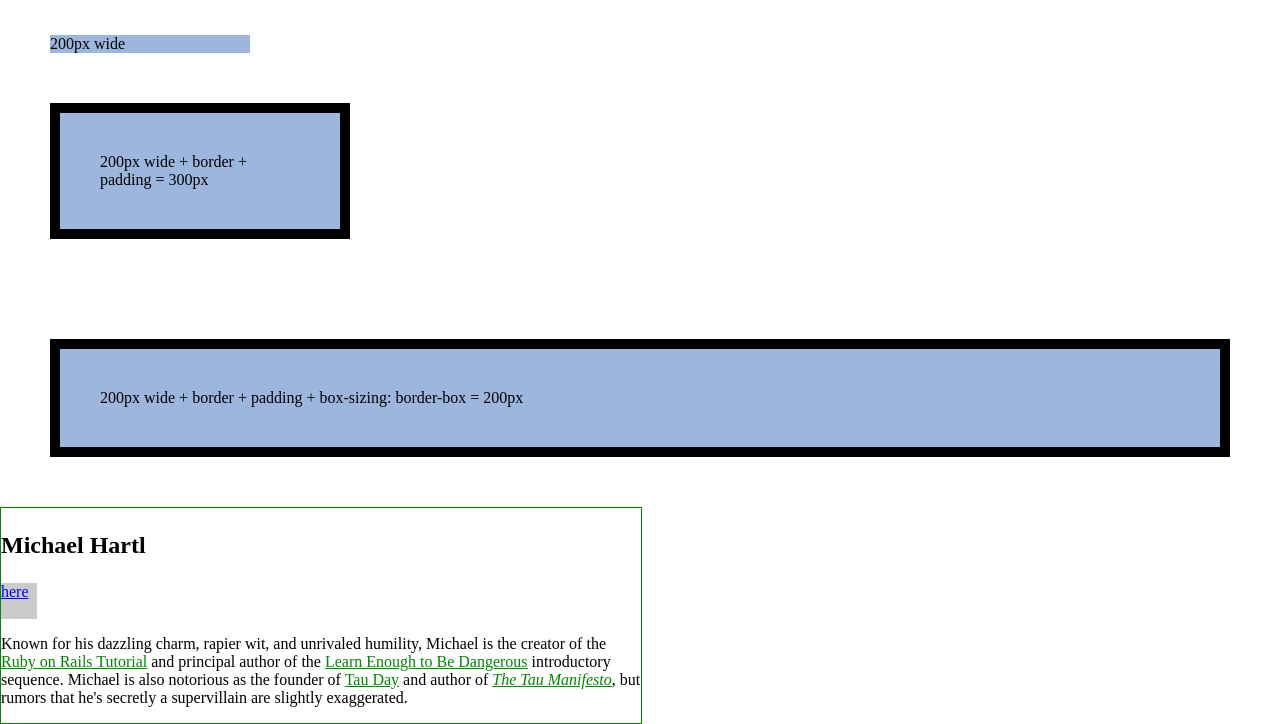
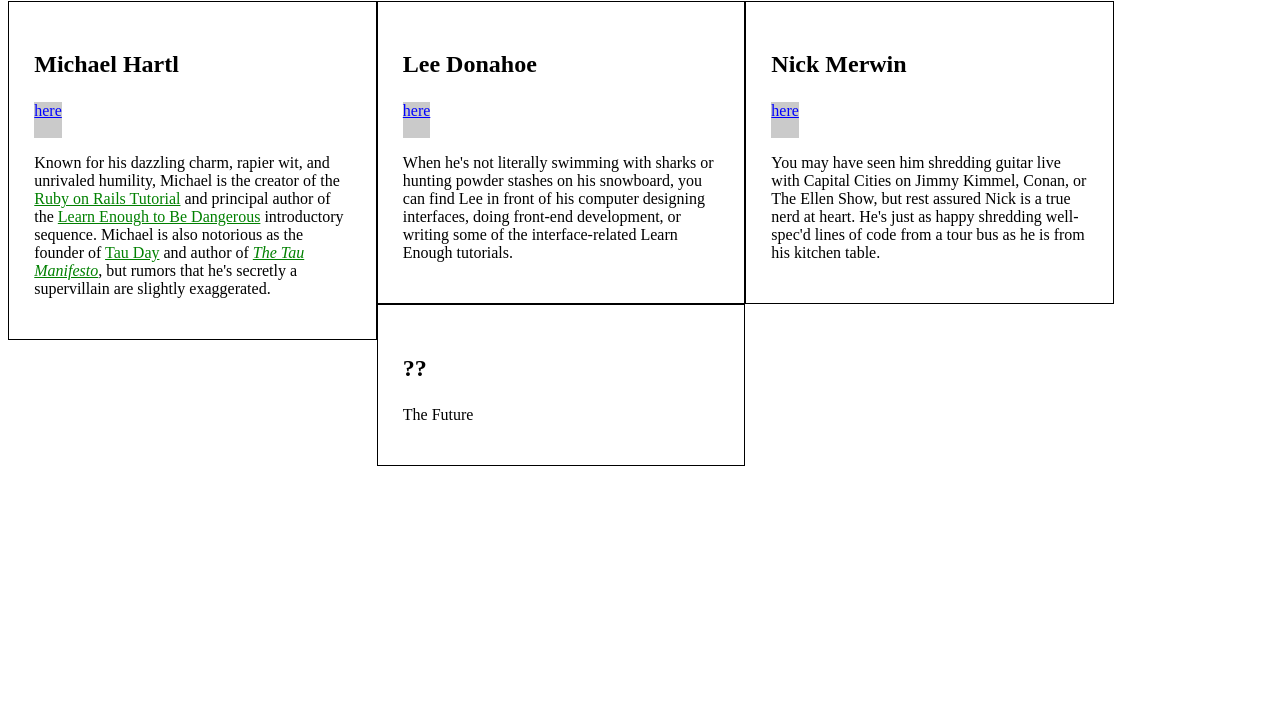
Before and after one commit to viewsdevelop/viewsdevelop.github.io, a plain HTML site: page index.html in a window 1280 px wide. Shown: the part 474-1198 px from the top of the page. After the commit the page ends 940 px from the top, so only its background shows below. Drawn offline with Linux system fonts and the light colour scheme.

Commit message:
Apply latest HTML / CSS styles

```diff
--- a/index.html
+++ b/index.html
@@ -5,39 +5,38 @@
     <meta charset="utf-8">
     <style>
       /* GLOBAL STYLES */
-      a {
-        color: rgba(220, 140, 245, 0.2);
-      }
-      html, body {
-        margin: 0;
-        padding: 0;
-      }
       h1 {
+        font-size: 7vw;
         margin-top: 0;
       }
-      h2 {
-        font-size: 30px;
+      a {
+        color: #f00;
+      }
+
+      /* HERO STYLES */
+      .full-hero {
+        background-color: #c7dbfc;
+        height: 50vh;
       }
 
       /* SOCIAL STYLES */
       .social-link {
         background: rgba(150, 150, 150, 0.5);
-        color: #00f;
+        color: blue;
         display: inline-block;
         height: 36px;
-        width: 36px;
-      }
-      .show {
-        display: block;
       }
 
       /* BIO STYLES */
       .bio-wrapper {
+        font-size: 24px;
       }
       .bio-box {
-        border: 10px solid #000;
+        border: 1px solid black;
+        float: left;
         font-size: 1rem;
-        width: 50%;
+        padding: 2%;
+        width: 25%;
       }
       .bio-box h3 {
         font-size: 1.5em;
@@ -46,35 +45,7 @@
         font-size: 1em;
       }
       .bio-copy a {
-        color: #080;
-      }
-      div.bio-box {
-        border: 1px solid #080;
-      }
-
-      /* HERO STYLES */
-      .full-hero {
-        background-color: #c7dbfc;
-        height: 50vh;
-      }
-      .full-hero li {
-        display: inline;
-      }
-
-      /* TEST BOX STYLES */
-      .test-box {
-        background: #9db6dd;
-        margin: 50px;
-        width: 200px;
-      }
-      .test-box-nosizing {
-        border: 10px solid #000;
-        padding: 40px;
-      }
-      .test-box-sizing {
-        box-sizing: border-box;
-        margin-top: 100px;
-        width: auto;
+        color: green;
       }
     </style>
   </head>
@@ -94,17 +65,6 @@
       </ul>
     </div>
     <h2>I'm an h2</h2>
-
-    <div class="test-box">
-      200px wide
-    </div>
-    <div class="test-box test-box-nosizing">
-      200px wide + border + padding = 300px
-    </div>
-    <div class="test-box test-box-nosizing test-box-sizing">
-      200px wide + border + padding + box-sizing: border-box = 200px
-    </div>
-
     <div class="bio-wrapper">
       <div class="bio-box">
         <h3>Michael Hartl</h3>
```
